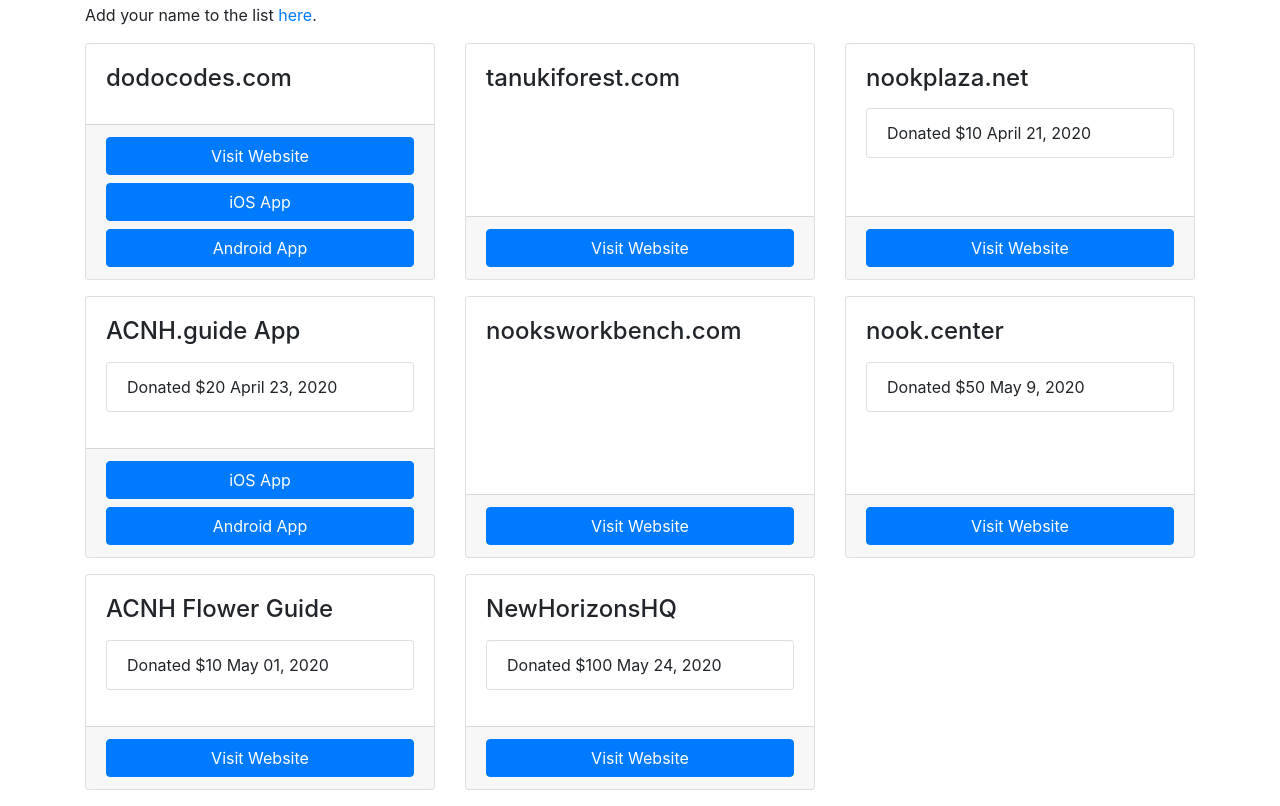
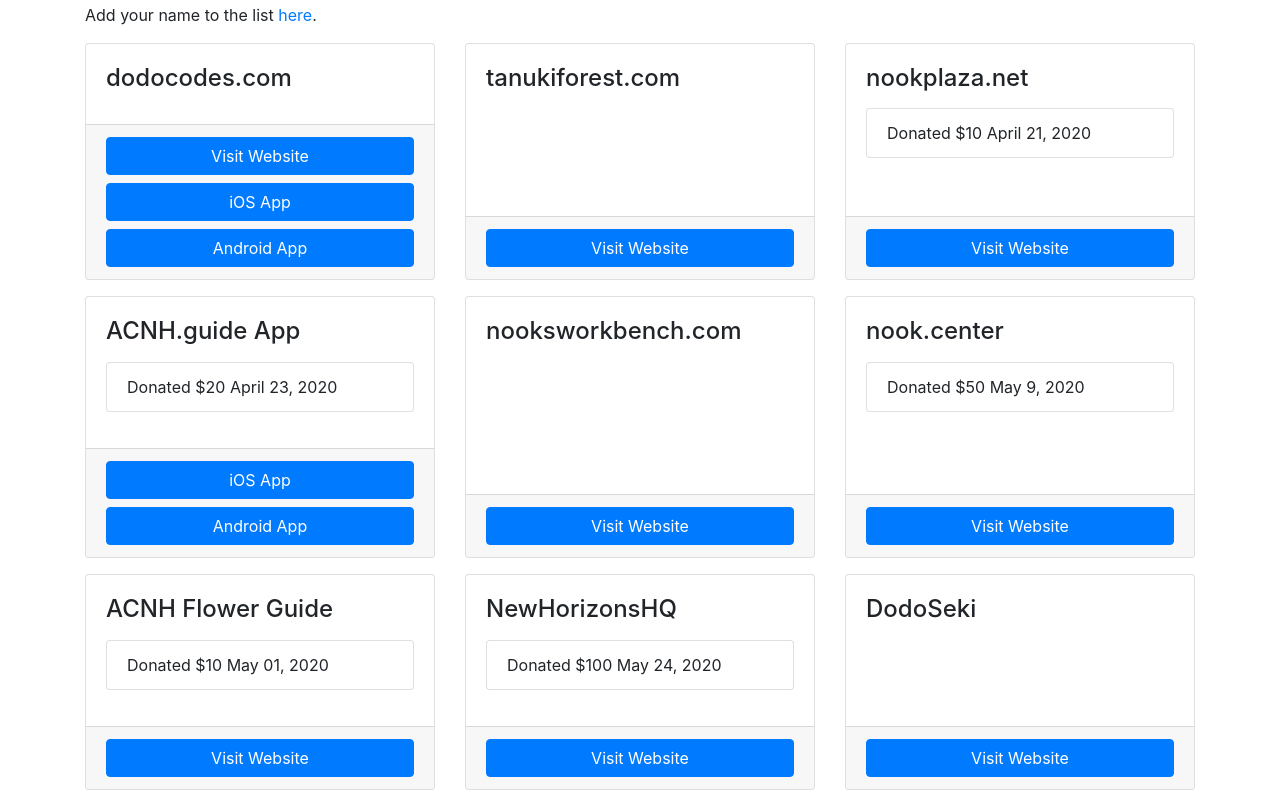
Before and after one commit to dodocodes/acnhcdn.com, a plain HTML site: page index.html in a window 1280 px wide. Shown: the part 664-1470 px from the top of the page. Drawn offline with nearby package versions, Linux system fonts and the light colour scheme.

Commit message:
Add DodoSeki to list

```diff
--- a/index.html
+++ b/index.html
@@ -138,6 +138,16 @@
           </div>
         </div>
       </div>
+      <div class="col-12 col-sm-6 col-lg-4 mb-3">
+        <div class="card text-left h-100">
+          <div class="card-body">
+            <h4 class="card-title">DodoSeki</h4>
+          </div>
+          <div class="card-footer">
+            <a href="https://dodo.ij.rs/" class="btn btn-primary btn-block" target="_blank">Visit Website</a>
+          </div>
+        </div>
+      </div>
     </div>
   </main>
 </body>
```
